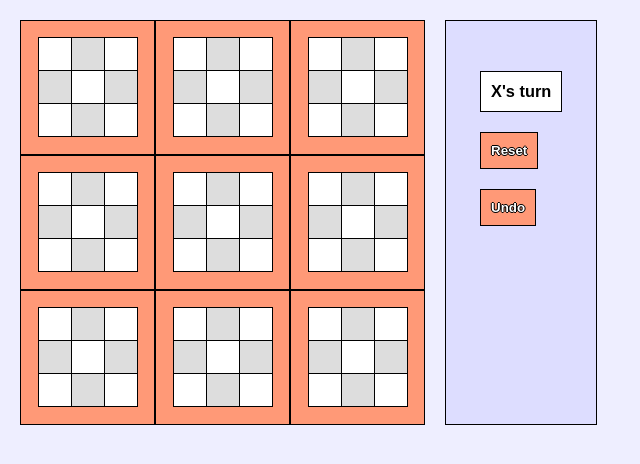
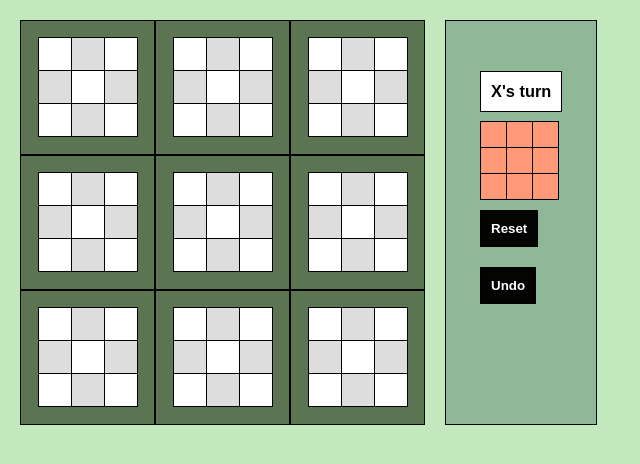
Before and after one commit to allandelarosa/ultimate-tic-tac-toe, a React (Create React App) app: page / in a window 1280 px wide. Shown: the top 464 px of the page, without its empty margins (0-640 px from the left). Built offline with nearby package versions, Linux system fonts and the light colour scheme.

Commit message:
Added smaller squares in the game info section to indicate next available moves, would also like to add a message in the game info section if a player attempts an invalid move; also changed color scheme

```diff
--- a/src/BigBoard.jsx
+++ b/src/BigBoard.jsx
@@ -7,9 +7,9 @@ export class BigBoard extends React.Component {
             key={i}
             squareNumber={i}
             squares={this.props.squares[i]}
-            onClick={(i,j) => this.props.onClick(i,j)}
+            onClick={(i, j) => this.props.onClick(i, j)}
             winner={this.props.winner}
-            allowed={this.props.allowed} />
+        />
     }
 
     render() {
--- a/src/Board.js
+++ b/src/Board.js
@@ -5,12 +5,12 @@ export class Board extends React.Component {
     renderSquare(i) {
         let winner = calculateWinner(this.props.squares);
         let background = winner &&
-        winner.includes(i) ? "yellow" :
+            winner.includes(i) ? "#ff9" :
             i % 2 === 1 ? "#ddd" : "white";
         return <Square
             key={i}
             value={this.props.squares[i]}
-        onClick={() => this.props.onClick(i,this.props.squareNumber)}
+            onClick={() => this.props.onClick(i, this.props.squareNumber)}
             background={background}
         />;
     }
@@ -33,13 +33,11 @@ export class Board extends React.Component {
 
         let background = this.props.winner &&
             this.props.winner.includes(this.props.squareNumber) ?
-    "#ff9" :
-    this.props.allowed.includes(this.props.squareNumber) ?
-    "#f97" : "#99f";
+            "yellow" : "#5b7553";
 
         return (
-    <div className="game-board"
-        style={{background: background}}>
+            <div className="board"
+                style={{ background: background }}>
                 {rows}
             </div>);
     }
--- a/src/Game.js
+++ b/src/Game.js
@@ -1,13 +1,14 @@
 import React from 'react';
 import { calculateWinner } from './index';
 import { BigBoard } from "./BigBoard";
+import { NextMove } from "./NextMove";
 
 export class Game extends React.Component {
     constructor(props) {
         super(props);
 
         let squares = Array(9);
-    for ( let i=0 ; i<squares.length ; i++ ) {
+        for (let i = 0; i < squares.length; i++) {
             squares[i] = Array(9).fill(null);
         }
 
@@ -15,58 +16,56 @@ export class Game extends React.Component {
             history: [{
                 bigSquares: Array(9).fill(null),
                 squares: squares,
-        allowed: [0,1,2,3,4,5,6,7,8]
+                allowed: [0, 1, 2, 3, 4, 5, 6, 7, 8]
             }],
             stepNumber: 0,
             xIsNext: true
         };
     }
 
-  nextSpace(j,bigSquares) {
-    if ( bigSquares[j] === null )
+    nextAllowed(j, bigSquares) {
+        if (bigSquares[j] === null)
             return [j];
 
         let moves = [];
-    for ( let i=0 ; i<9 ; i++ ) {
-        if ( i !== j && bigSquares[i] === null )
-            moves.push( i );
+        for (let i = 0; i < 9; i++) {
+            if (i !== j && bigSquares[i] === null)
+                moves.push(i);
         }
 
         return moves;
     }
 
-  handleClick(i,j) { // j is big square, i is little square
+    handleClick(i, j) { // j is big square, i is little square
         const history = this.state.history.slice(0, this.state.stepNumber + 1);
         const current = history[history.length - 1];
 
         // just using slice on original "squares" will create a ne array, but the subarrays will still be references to the originals; need to copy each subarray individually
         const squares = Array(9);
-    for ( let i=0 ; i<squares.length ; i++ ) {
+        for (let i = 0; i < squares.length; i++) {
             squares[i] = current.squares[i].slice();
         }
         const bigSquares = current.bigSquares.slice();
 
         // check if there is a winner or if someone already
         // claimed the spot
-    if ( calculateWinner(bigSquares) ||
+        if (calculateWinner(bigSquares) ||
             calculateWinner(squares[j]) ||
-        squares[j][i] )
+            squares[j][i])
             return;
 
         // check if move is actually allowed
-    if ( !current.allowed.includes(j) )
+        if (!current.allowed.includes(j))
             return;
 
         squares[j][i] = this.state.xIsNext ? 'X' : 'O';
 
         // determine next allowed moves
-    let moves = this.nextSpace(i,bigSquares);
+        let allowed = this.nextAllowed(i, bigSquares);
 
-    console.log( current.allowed )
-
-    let winner = calculateWinner( squares[j] );
-    if ( winner ) {
-        if ( winner === 'draw' )
+        let winner = calculateWinner(squares[j]);
+        if (winner) {
+            if (winner === 'draw')
                 bigSquares[j] = winner;
             else
                 bigSquares[j] = squares[j][winner[0]];
@@ -76,7 +75,7 @@ export class Game extends React.Component {
             history: history.concat([{
                 bigSquares: bigSquares,
                 squares: squares,
-        allowed: moves
+                allowed: allowed
             }]),
             stepNumber: history.length,
             xIsNext: !this.state.xIsNext
@@ -109,10 +108,10 @@ export class Game extends React.Component {
             // if there is a draw, player with most squares taken wins
             if (winner === 'draw') {
                 let count = 0;
-        for ( let square of current.bigSquares ) {
-            if ( square === 'X' )
+                for (let square of current.bigSquares) {
+                    if (square === 'X')
                         count++;
-            else if ( square === 'O' )
+                    else if (square === 'O')
                         count--;
                 }
                 status = 'Winner: ' + count < 0 ? 'O' : 'X';
@@ -125,16 +124,21 @@ export class Game extends React.Component {
 
         return (<div>
             <div className="game">
-        <div className="big-game-board">
+                <div className="big-board">
                     <BigBoard
                         bigSquares={current.bigSquares}
                         squares={current.squares}
-            onClick={(i,j) => this.handleClick(i,j)}
+                        onClick={(i, j) => this.handleClick(i, j)}
                         winner={winner}
-            allowed={current.allowed}/>
+                    />
                 </div>
                 <div className="game-info">
                     <h3 className="status">{status}</h3>
+                    <div className="next-move">
+                        <NextMove
+                            allowed={current.allowed}
+                        />
+                    </div>
                     <button className="reset" onClick={() => this.reset()}>Reset</button><br></br>
                     <button className="undo" onClick={() => this.undo()}>Undo</button>
                 </div>
--- /dev/null
+++ b/src/NextMove.jsx
@@ -0,0 +1,35 @@
+import React from 'react';
+import { MoveSquare } from './index';
+
+export class NextMove extends React.Component {
+    renderMoveSquare(i) {
+        let background = this.props.allowed.includes(i) ?
+            "#f97" : "white";
+        return <MoveSquare
+            key={i}
+            background={background}
+        />;
+    }
+
+    render() {
+        const rows = Array(3);
+        for (let i = 0; i < 3; i++) {
+            const squares = Array(3);
+
+            for (let j = 0; j < 3; j++) {
+                let k = i * 3 + j;
+                squares[j] = this.renderMoveSquare(k);
+            }
+
+            rows[i] = (
+                <div className="moves-row" key={i}>
+                    {squares}
+                </div>);
+        }
+
+        return (
+            <div className="moves">
+                {rows}
+            </div>);
+    }
+}
--- a/src/index.css
+++ b/src/index.css
@@ -1,7 +1,7 @@
 body {
   font: 14px "Century Gothic", Futura, sans-serif;
   margin: 20px;
-  background: #eef;
+  background: #c3e8bd;
 }
 
 ol, ul {
@@ -22,24 +22,32 @@ ol, ul {
   align: center;
 }
 
-.square {
+.square, .move-square {
   /*background: #fff;*/
   border: 1px solid #000;
   float: left;
+  line-height: 34px;
+  margin-right: -1px;
+  margin-top: -1px;
+  padding: 0px;
+}
+
+.square {
+  height: 34px;
+  width: 34px;
   font-size: 24px;
   font-weight: bold;
   text-shadow: -1px 0 black, 0 1px black, 1px 0 black, 0 -1px black;
+  text-align: center;
   color: white;
-  line-height: 34px;
-  height: 34px;
-  margin-right: -1px;
-  margin-top: -1px;
-  padding: 0px;
-  text-align: center;
-  width: 34px;
 }
 
-.square:focus {
+.move-square {
+  height: 25px;
+  width: 25px;
+}
+
+.square:focus, .move-square:focus {
   outline: none;
 }
 
@@ -48,7 +56,7 @@ ol, ul {
 }
 
 .undo, .reset {
-  background: #f97;
+  background: #040403;
   border: 1px solid #000;
   font-weight: bold;
   text-shadow: -1px 0 black, 0 1px black, 1px 0 black, 0 -1px black;
@@ -67,14 +75,14 @@ ol, ul {
   flex-direction: row;
 }
 
-.game-board {
+.board {
   float: left;
   border: 1px solid black;
   padding: 17px;
 }
 
 .game-info {
-  background: #ddf;
+  background: #8eb897;
   margin-left: 20px;
   border: 1px solid black;
   padding: 34px;
--- a/src/index.js
+++ b/src/index.js
@@ -8,35 +8,44 @@ export function Square(props) {
     <button
       className="square"
       onClick={props.onClick}
-      style={{background: props.background}}
+      style={{ background: props.background }}
     >
       {props.value}
     </button>
   );
 }
 
+export function MoveSquare(props) {
+  return (
+    <div
+      className="move-square"
+      style={{ background: props.background }}
+    > </div>
+  );
+}
+
 export function calculateWinner(squares) {
   const lines = [
-    [0,1,2],
-    [3,4,5],
-    [6,7,8],
-    [0,3,6],
-    [1,4,7],
-    [2,5,8],
-    [0,4,8],
-    [2,4,6],
+    [0, 1, 2],
+    [3, 4, 5],
+    [6, 7, 8],
+    [0, 3, 6],
+    [1, 4, 7],
+    [2, 5, 8],
+    [0, 4, 8],
+    [2, 4, 6],
   ];
 
-  for ( let l of lines ) {
-    const [a,b,c] = l;
-    if ( squares[a] && squares[a] === squares[b] && squares[a] === squares[c] )
+  for (let l of lines) {
+    const [a, b, c] = l;
+    if (squares[a] && squares[a] === squares[b] && squares[a] === squares[c])
       return l;
   }
 
   let draw = 0;
-  for ( let s of squares )
-    if ( s ) draw++;
-  if ( draw === 9 )
+  for (let s of squares)
+    if (s) draw++;
+  if (draw === 9)
     return 'draw';
 
   return null;
```
Lines whose indentation alone changed are shown as unchanged.
